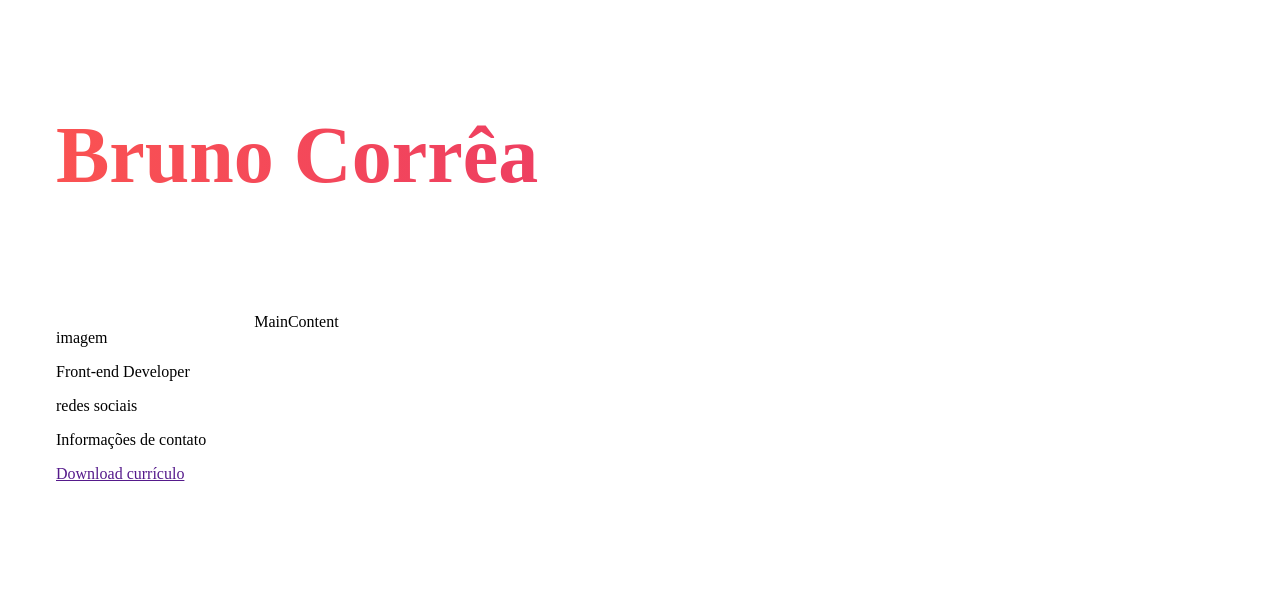
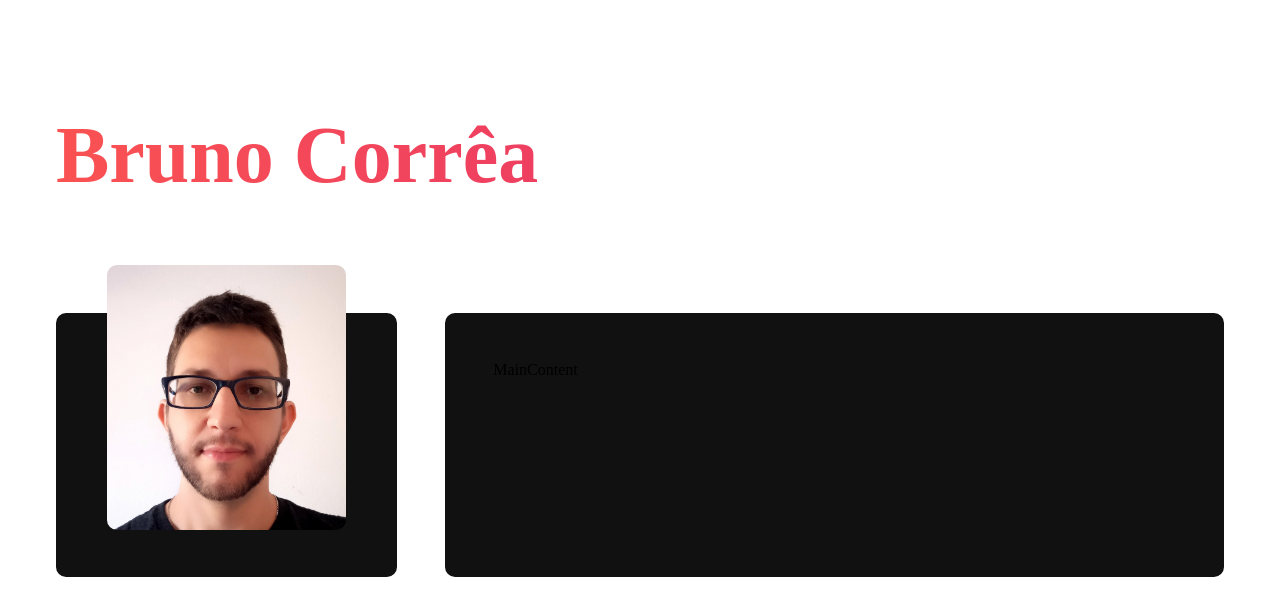
Before and after one commit to Bruno-Vitor/react-sass, a React (Vite) app in the folder react_sass/: page / in a window 1280 px wide. Shown: the top 616 px of the page. Built offline with nearby package versions, Linux system fonts and the light colour scheme; the HTML template or start-up script is replaced by a standard one.

Commit message:
Update 1.3

```diff
--- a/react_sass/src/components/MainContent.jsx
+++ b/react_sass/src/components/MainContent.jsx
@@ -1,8 +1,9 @@
 import React from 'react'
+import '../styles/components/maincontent.sass';
 
 const MainContent = () => {
   return (
-    <div>MainContent</div>
+    <main id='main-content'>MainContent</main>
   )
 }
 
--- a/react_sass/src/components/Sidebar.jsx
+++ b/react_sass/src/components/Sidebar.jsx
@@ -5,7 +5,7 @@
 const Sidebar = () => {
   return (
     <aside id='sidebar'>
-      <p>imagem</p>
+      <img src={Avatar} alt="Bruno Corrêa" />
       <p className='title'>Front-end Developer</p>
       <p>redes sociais</p>
       <p>Informações de contato</p>
--- /dev/null
+++ b/react_sass/src/styles/components/maincontent.sass
@@ -0,0 +1,7 @@
+@use '../variables'
+
+#main-content
+  background-color: variables.$bg-color
+  flex: 2 1 0
+  border-radius: variables.$container-border-radius
+  padding: 3rem
--- a/react_sass/src/styles/components/sidebar.sass
+++ b/react_sass/src/styles/components/sidebar.sass
@@ -0,0 +1,18 @@
+@use '../variables'
+
+#sidebar
+  background-color: variables.$bg-color
+  flex: 1 1 0
+  border-radius: variables.$container-border-radius
+  display: flex
+  align-items: center
+  flex-direction: column
+  text-align: center
+  position: relative
+  padding: 3rem 0
+
+  img
+    max-width: 70%
+    border-radius: variables.$container-border-radius
+    position: absolute
+    top: -3rem
```
